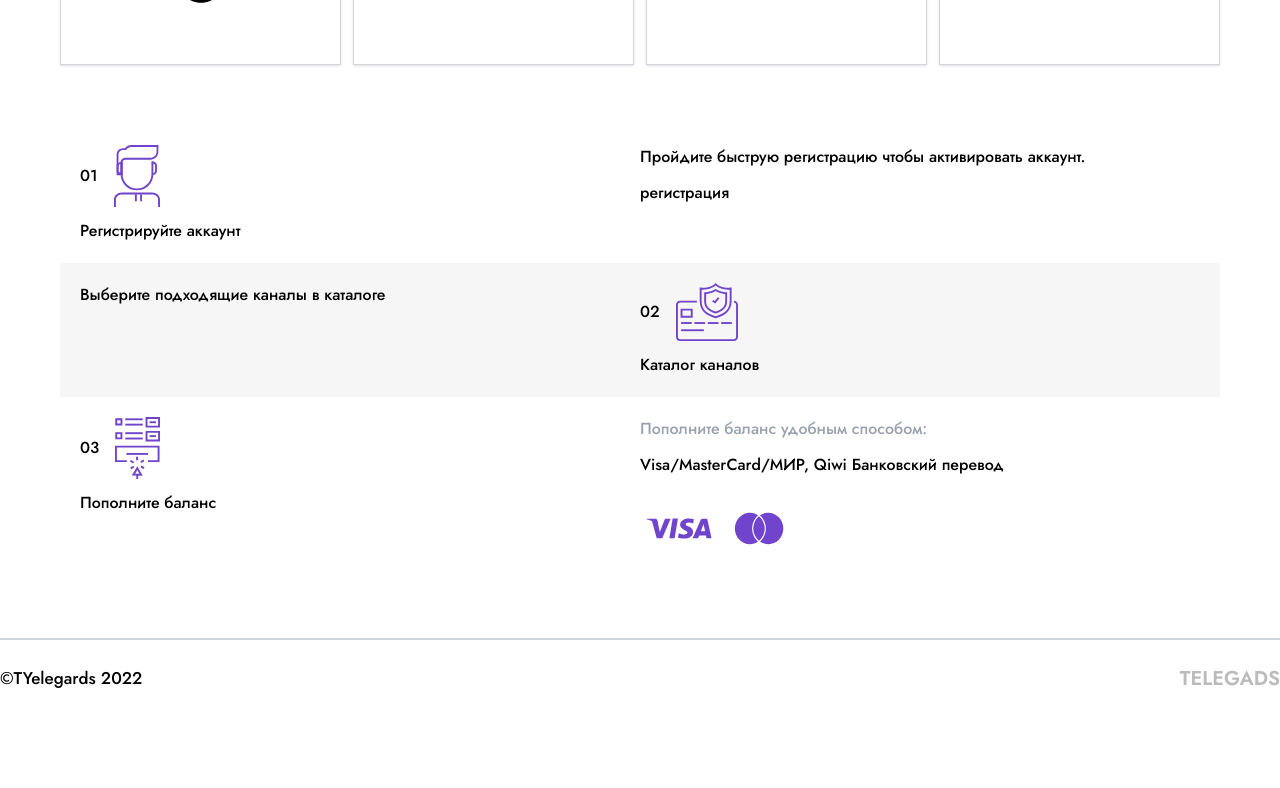
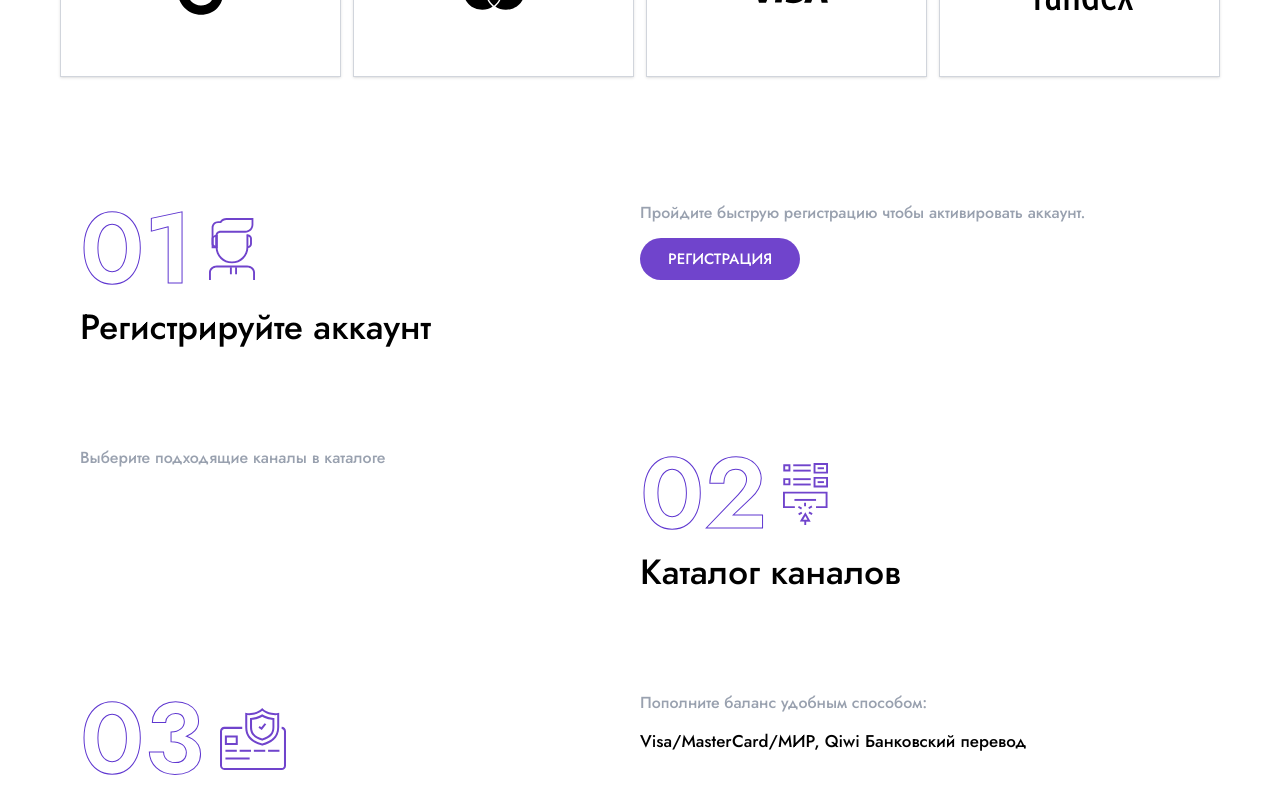
Before and after one commit to frontend-porfolio/landing-telegram, a React (Vite) app: page / in a window 1280 px wide. Shown: the part 1240-2028 px from the top of the page. Before the commit the page ends 1958 px from the top, so only its background shows below. Built offline with nearby package versions, Linux system fonts and the light colour scheme.

Commit message:
feat(src/components/templates/trust): improved styles for Trust component

```diff
--- a/src/assets/css/index.css
+++ b/src/assets/css/index.css
@@ -7,7 +7,7 @@
   --font-montserrat: "Montserrat", sans-serif;
   --font-noto-sans: "Noto Sans", sans-serif;
   --font-poppins: "Poppins", sans-serif;
-  --purple-color: #7044CC;
+  --purple-color: #7044cc;
 }
 
 @layer base {
@@ -18,7 +18,12 @@
 
 @layer components {
   .custom-container {
-    @apply md:max-w-[1200px] mx-auto w-full p-5
+    @apply mx-auto w-full p-5 md:max-w-[1200px];
+  }
+  .trust__step {
+    -webkit-text-stroke-width: 1px;
+    -webkit-text-stroke-color: #5f37d0;
+    font-weight: 700;
   }
 }
 
--- a/src/components/templates/trust/index.tsx
+++ b/src/components/templates/trust/index.tsx
@@ -41,7 +41,7 @@ export default function Trust() {
   ] as const
 
   return (
-    <section className="custom-container flex flex-col gap-8 py-[30px] md:gap-15 md:py-[50px]">
+    <section className="custom-container flex flex-col gap-8 py-[30px] md:gap-18 md:py-[50px]">
       <h2 className="text-center text-[25px] leading-[54px] text-[#7044CC] md:text-[55px]">
         {t("trust.title")}
       </h2>
@@ -56,24 +56,24 @@ export default function Trust() {
       </div>
       <div className="grid grid-cols-1">
         {steps.map(({ id, icon, title, description }: Step) => {
+          const isFirst = id === '01'
           const isSecond = id === '02'
           const isThirdStep = id === "03"
-
           return (
-            <div key={id} className={`grid grid-cols-1 p-5 md:grid-cols-2 ${ isSecond ? 'bg-[#F6F6F6]' : 'bg-transparent'}`}>
+            <div key={id} className="grid grid-cols-1 p-5 md:grid-cols-2 transition-all duration-300 ease-in-out bg-transparent hover:bg-[#F6F6F6] cursor-pointer md:py-[50px] py-[30px]">
               <div className={`${isSecond ? 'order-2' : ''} flex flex-col gap-3`}>
                 <div className="flex items-center gap-4">
-                  <span>{id}</span>
-                  <img src={icon} alt={id} />
+                  <span className="trust__step md:text-[100px] text-[40px] leading-[99px] text-transparent">{id}</span>
+                  <img className="h-[62px]" src={icon} alt={id} />
                 </div>
-                <h4>{title}</h4>
+                <h4 className="text-black md:text-[35px] text-[25px] font-medium leading-[34px]">{title}</h4>
               </div>
               <div className={`${isSecond ? 'order-0' : ''} flex flex-col gap-3`}>
-                {isThirdStep && (
-                  <span className="text-gray-400">{t("trust.integration.thirdStepInfo")}</span>
+                <p className="text-gray-400 font-normal text-[16px] leading-[27px]">{description}</p>
+                 {isThirdStep && (
+                  <span className="text-black text-[17px] font-normal leading-[27px]">{t("trust.integration.thirdStepInfo")}</span>
                 )}
-                <p>{description}</p>
-                {id === "01" && <a href="#">{t("trust.integration.btn")}</a>}
+                {isFirst && <a className="iniline-block w-fit rounded-full bg-[#7044CC] text-white py-1 px-7 text-[15px] font-medium uppercase leading-[34px]" href="#">{t("trust.integration.btn")}</a>}
                 {isThirdStep && (
                   <div className="flex items-center gap-3">
                     {stepThridImages.map(({ alt, image }) => (
--- a/src/locales/ru.json
+++ b/src/locales/ru.json
@@ -43,11 +43,11 @@
                     "id": "03",
                     "icon": "/trust/step-three.svg",
                     "title": "Пополните баланс",
-                    "description": "Visa/MasterCard/МИР, Qiwi Банковский перевод"
+                    "description": "Пополните баланс удобным способом:"
                 }
             ],
             "btn": "регистрация",
-            "thirdStepInfo": "Пополните баланс удобным способом:"
+            "thirdStepInfo": "Visa/MasterCard/МИР, Qiwi Банковский перевод"
         }
     }
 }
```
Also changed, not shown: public/trust/step-three.svg, public/trust/step-two.svg.
